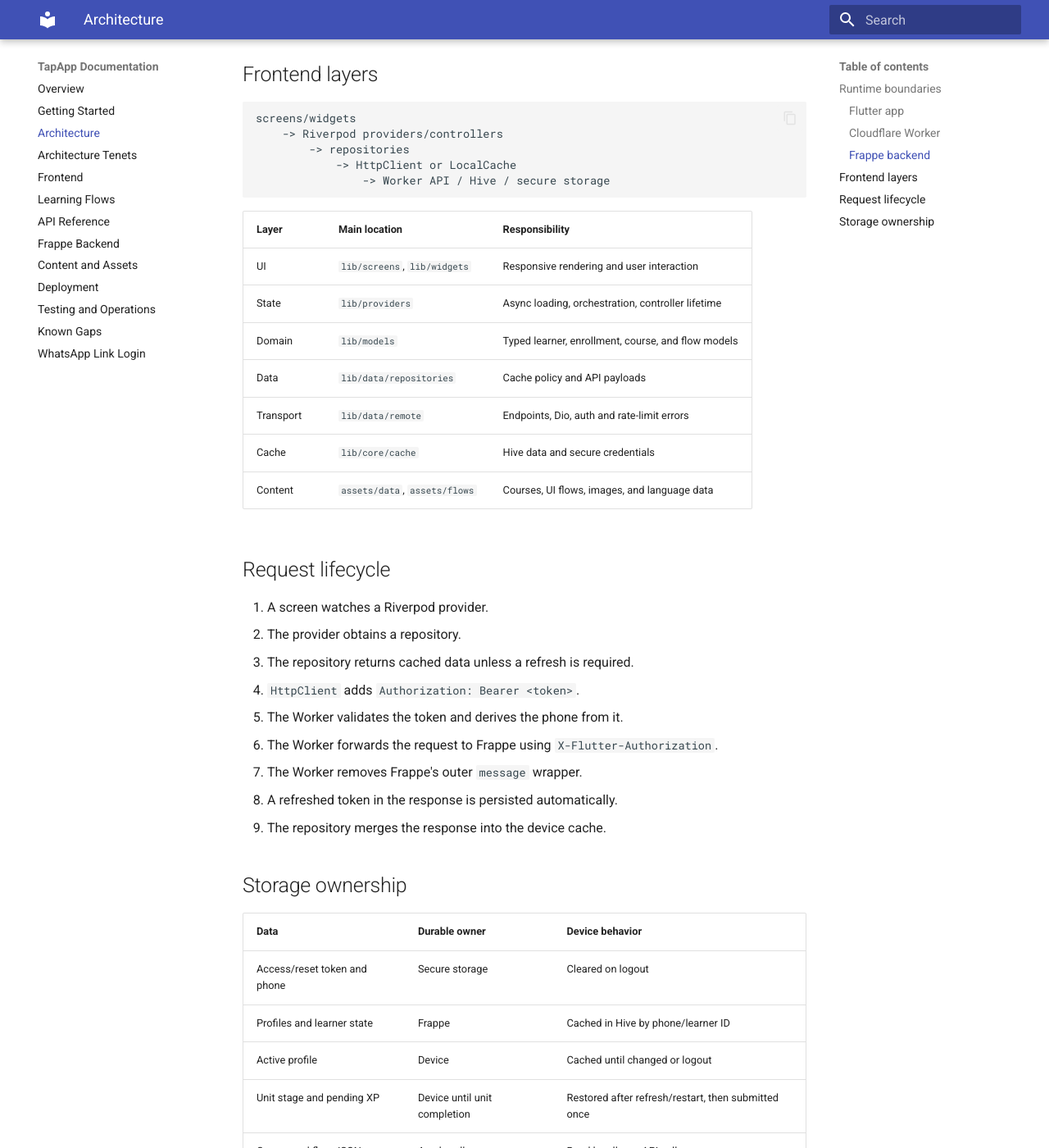
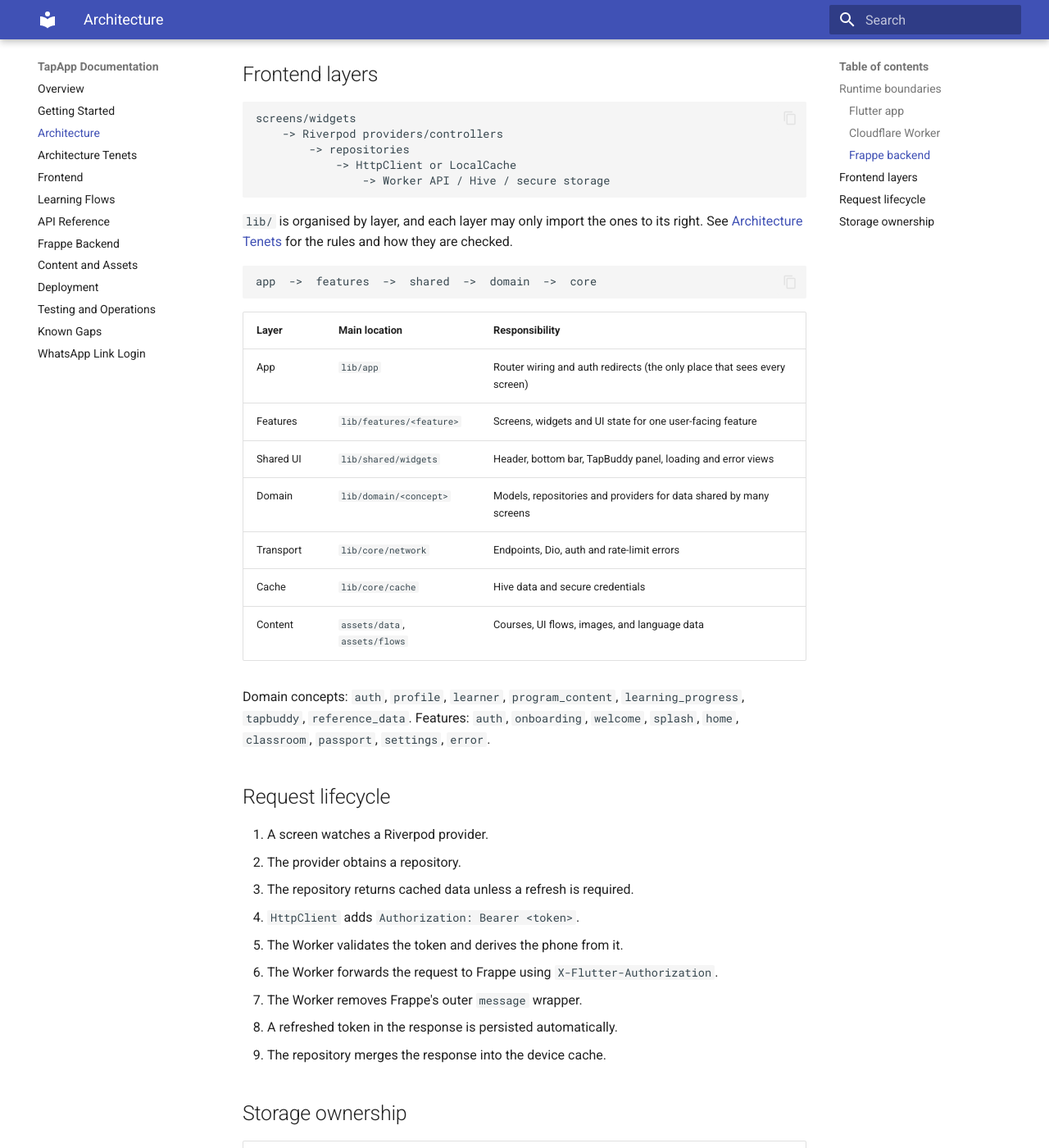
Before and after one commit to theapprenticeproject/flutter_native_webapp, an MkDocs documentation site: the page built from documentation/architecture.md, in a window 1280 px wide and 1400 px high, scrolled down 604 px. Shown: the whole window at 82% size. Built offline with MkDocs 1.6.1 and Material for MkDocs 9.7.7, drawn with Linux system fonts in a browser that asks for light colours.

Commit message:
Update docs for the new lib layout
Co-Authored-By: Claude Sonnet 5.5 <noreply@anthropic.com>

````diff
--- a/documentation/architecture.md
+++ b/documentation/architecture.md
@@ -24,15 +24,25 @@ screens/widgets
                 -> Worker API / Hive / secure storage
 ```
 
-| Layer     | Main location                 | Responsibility                                     |
-| --------- | ----------------------------- | -------------------------------------------------- |
-| UI        | `lib/screens`, `lib/widgets`  | Responsive rendering and user interaction          |
-| State     | `lib/providers`               | Async loading, orchestration, controller lifetime  |
-| Domain    | `lib/models`                  | Typed learner, enrollment, course, and flow models |
-| Data      | `lib/data/repositories`       | Cache policy and API payloads                      |
-| Transport | `lib/data/remote`             | Endpoints, Dio, auth and rate-limit errors         |
-| Cache     | `lib/core/cache`              | Hive data and secure credentials                   |
-| Content   | `assets/data`, `assets/flows` | Courses, UI flows, images, and language data       |
+`lib/` is organised by layer, and each layer may only import the ones to its right.
+See [Architecture Tenets](architecture-tenets.md) for the rules and how they are checked.
+
+```text
+app  ->  features  ->  shared  ->  domain  ->  core
+```
+
+| Layer     | Main location                                | Responsibility                                                         |
+| --------- | -------------------------------------------- | ---------------------------------------------------------------------- |
+| App       | `lib/app`                                    | Router wiring and auth redirects (the only place that sees every screen) |
+| Features  | `lib/features/<feature>`                     | Screens, widgets and UI state for one user-facing feature              |
+| Shared UI | `lib/shared/widgets`                         | Header, bottom bar, TapBuddy panel, loading and error views            |
+| Domain    | `lib/domain/<concept>`                       | Models, repositories and providers for data shared by many screens     |
+| Transport | `lib/core/network`                           | Endpoints, Dio, auth and rate-limit errors                             |
+| Cache     | `lib/core/cache`                             | Hive data and secure credentials                                       |
+| Content   | `assets/data`, `assets/flows`                | Courses, UI flows, images, and language data                           |
+
+Domain concepts: `auth`, `profile`, `learner`, `program_content`, `learning_progress`, `tapbuddy`, `reference_data`.
+Features: `auth`, `onboarding`, `welcome`, `splash`, `home`, `classroom`, `passport`, `settings`, `error`.
 
 ## Request lifecycle
 
````
Also changed, not shown: README.md (+8 -10 lines), documentation/frontend.md (+1 -1 lines), documentation/index.md (+1 -1 lines), documentation/whatsapp-link-login.md (+1 -1 lines).
